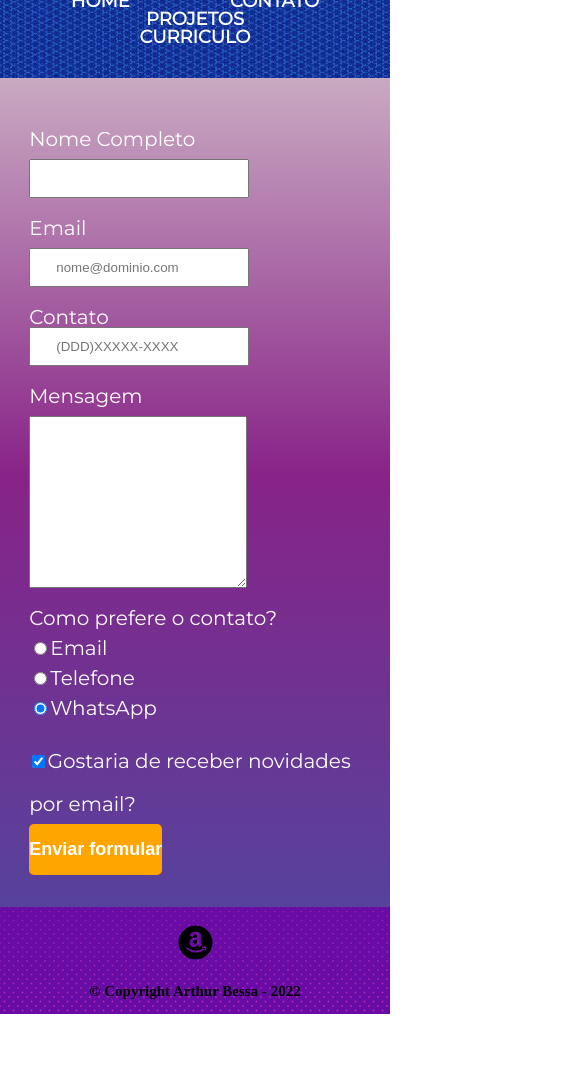
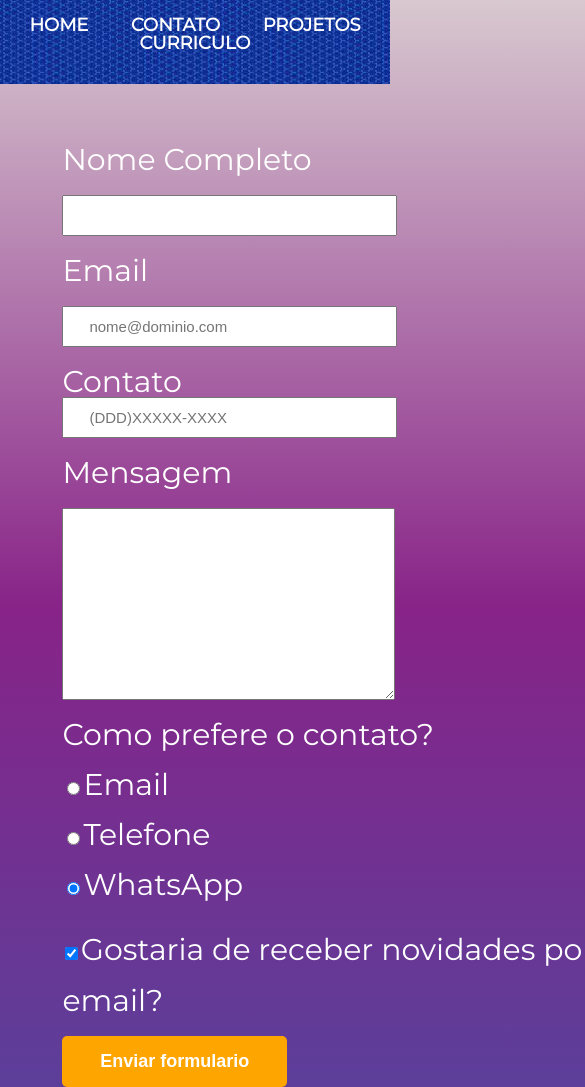
Before and after one commit to arthursbessa/Portifolio-Arthur-Bessa, a plain HTML site: page contato.html in a window 390 px wide. Shown: the part 63-1150 px from the top of the page, 585 px wide, since content can reach past the window. Before the commit the page ends 1077 px from the top, so only its background shows below. Drawn offline with Linux system fonts and the light colour scheme.

Commit message:
Add files via upload

```diff
--- a/cabecalho.css
+++ b/cabecalho.css
@@ -39,3 +39,24 @@ nav a {
 nav a:hover {
     text-decoration: underline;
 }
+
+@media screen and (max-width: 480px) {
+
+    nav ul {
+        margin-top: 1.5em;
+    }
+
+    nav li {
+        display: inline;
+        margin: auto 1.2em;
+    }
+
+    nav a {
+        text-transform: uppercase;
+        font-size: 18px;
+        color: #FFFFFF;
+        font-weight: bolder;
+        text-decoration: none;
+    }
+
+    }
--- a/contato.css
+++ b/contato.css
@@ -3,14 +3,14 @@ body {
 }
 
 main {
-    width: 85%;
     font-family: 'Montserrat', sans-serif;
     padding-top: 10em;
     margin: 0 auto;
 }
 
 form {
-    margin: 2em 0;
+    margin: 3em 0;
+    margin-left: 10%;
 }
 
 form label, form legend {
@@ -63,3 +63,23 @@ td, th {
     border: 1px solid #000000;
     padding: 8px 15px;
 }
+
+@media screen and (max-width: 480px) {
+    html{
+        width: 624px;
+    }
+
+    form label, form legend {
+        font-size: 30px;
+        margin: 0 0 20px;
+    }
+
+    .input-padrao {
+        font-size: 15px;
+    }
+
+    footer {
+        margin-top: 12px;
+        width: 624px;
+    }
+    }
--- a/rodape.css
+++ b/rodape.css
@@ -1,8 +1,10 @@
 footer {
+	display: inline-block;
 	text-align: center;
 	/*Em vez de declararmos uma cor, é possivel declarar uma imagem para usar no background da pagina, com o url("nome da imagem")*/
 	background: url("images.png");
 	padding: 15px 0px;
+	width: 100%;
 }
 
 .arthur {
--- a/style.css
+++ b/style.css
@@ -1,3 +1,7 @@
+body {
+    display: inline-block;
+}
+
 main {
     font-family: 'Montserrat', sans-serif;
     background: linear-gradient(rgba(216, 207, 203, 0.781), rgb(136, 35, 136), rgb(74, 74, 161));
@@ -57,7 +61,8 @@ main {
 }
 
 .imagens {
-    margin: 0 5em;
+    text-align: center;
+    margin: 0 em;
 }
 
 .linguagens {
@@ -92,3 +97,18 @@ main {
 	margin: 0 auto;
     padding-bottom: 2em;
 }
+
+@media screen and (max-width: 480px) {
+    main{
+        width: auto;
+        display: inline-block;
+    }
+
+    .mapa {
+        width: 95%;
+    }
+
+    .video {
+        margin: auto 2em;
+    }
+    }
```
Also changed, not shown: python.jpg.
